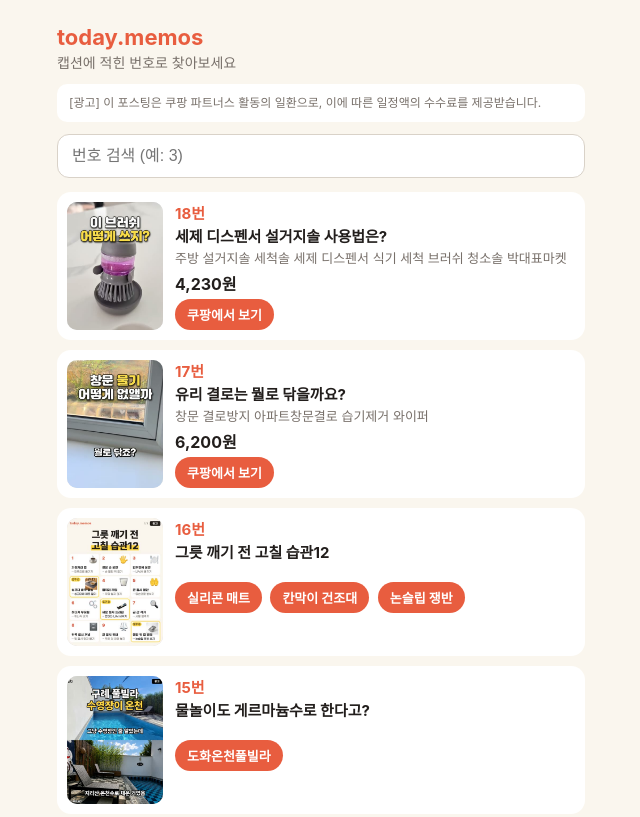
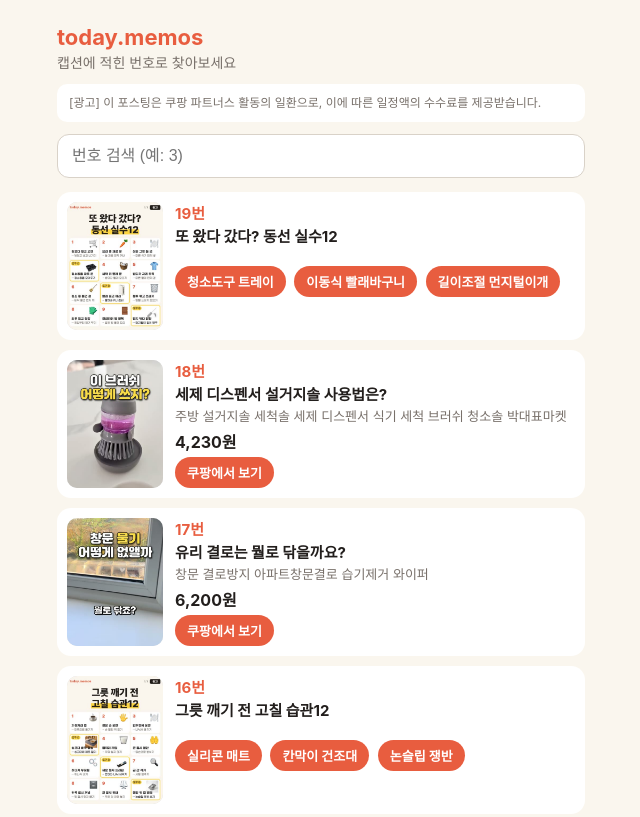
Before and after one commit to vocbob/today-memos, a plain HTML site: page index.html in a window 1280 px wide. Shown: the top 817 px of the page, without its empty margins (319-959 px from the left). Drawn offline with Linux system fonts and the light colour scheme.

Commit message:
update links

```diff
--- a/index.html
+++ b/index.html
@@ -17,7 +17,10 @@ input{width:100%;font-size:16px;padding:12px 14px;border-radius:12px;border:1px
 <h1>today.memos</h1><p class="sub">캡션에 적힌 번호로 찾아보세요</p>
 <p class="ad">[광고] 이 포스팅은 쿠팡 파트너스 활동의 일환으로, 이에 따른 일정액의 수수료를 제공받습니다.</p>
 <input id="q" type="search" inputmode="numeric" placeholder="번호 검색 (예: 3)" aria-label="번호 검색">
-<a class="card" href="https://link.coupang.com/re/AFFSDP?lptag=AF9455724&amp;subid=cand04&amp;pageKey=9811315629&amp;itemId=29382874900&amp;vendorItemId=96294532997&amp;traceid=V0-153-930fdef8f1bcc025&amp;requestid=20261117025541503197628433&amp;token=31850C%7CMIXED&amp;pt=0&amp;slot=3" target="_blank" rel="noopener sponsored" data-n="18">
+<div class="card" data-n="19">
+  <img src="img/r20261126.jpg" alt="" loading="lazy">
+  <div class="info"><b class="num">19번</b>
+  <p class="title">또 왔다 갔다? 동선 실수12</p><p class="btns"><a class="btn" href="https://link.coupang.com/a/iY5jtm7IaW" target="_blank" rel="noopener sponsored">청소도구 트레이</a> <a class="btn" href="https://link.coupang.com/a/iY5kcEZXDU" target="_blank" rel="noopener sponsored">이동식 빨래바구니</a> <a class="btn" href="https://link.coupang.com/a/iY5kVhb44i" target="_blank" rel="noopener sponsored">길이조절 먼지털이개</a> </p></div></div><a class="card" href="https://link.coupang.com/re/AFFSDP?lptag=AF9455724&amp;subid=cand04&amp;pageKey=9811315629&amp;itemId=29382874900&amp;vendorItemId=96294532997&amp;traceid=V0-153-930fdef8f1bcc025&amp;requestid=20261117025541503197628433&amp;token=31850C%7CMIXED&amp;pt=0&amp;slot=3" target="_blank" rel="noopener sponsored" data-n="18">
   <img src="img/c06.jpg" alt="" loading="lazy">
   <div class="info"><b class="num">18번</b>
   <p class="title">세제 디스펜서 설거지솔 사용법은?</p>
```
Also changed, not shown: img/r20261126.jpg (added).
